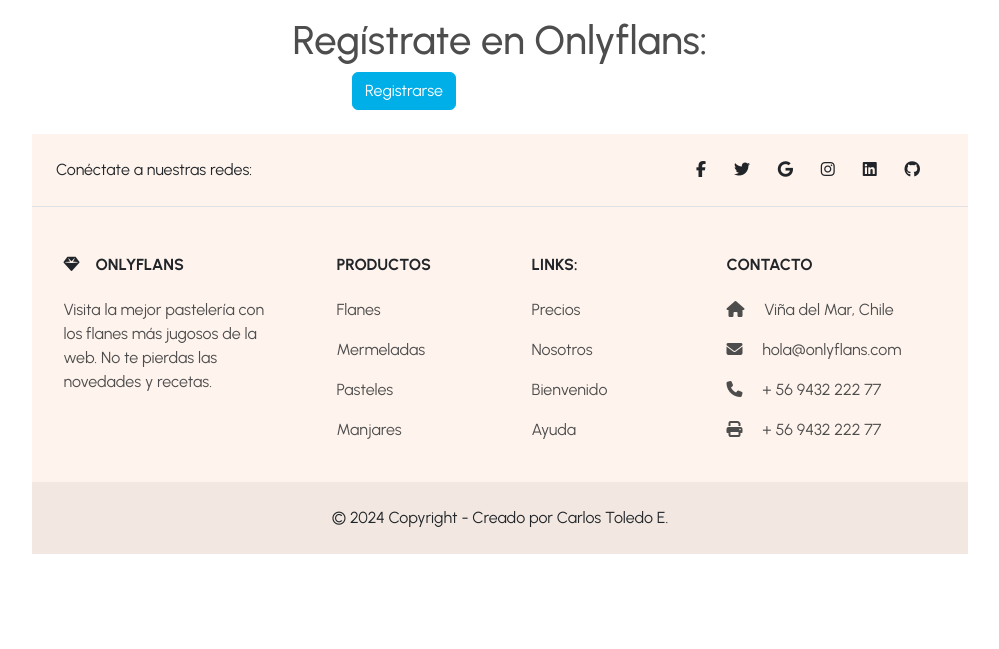
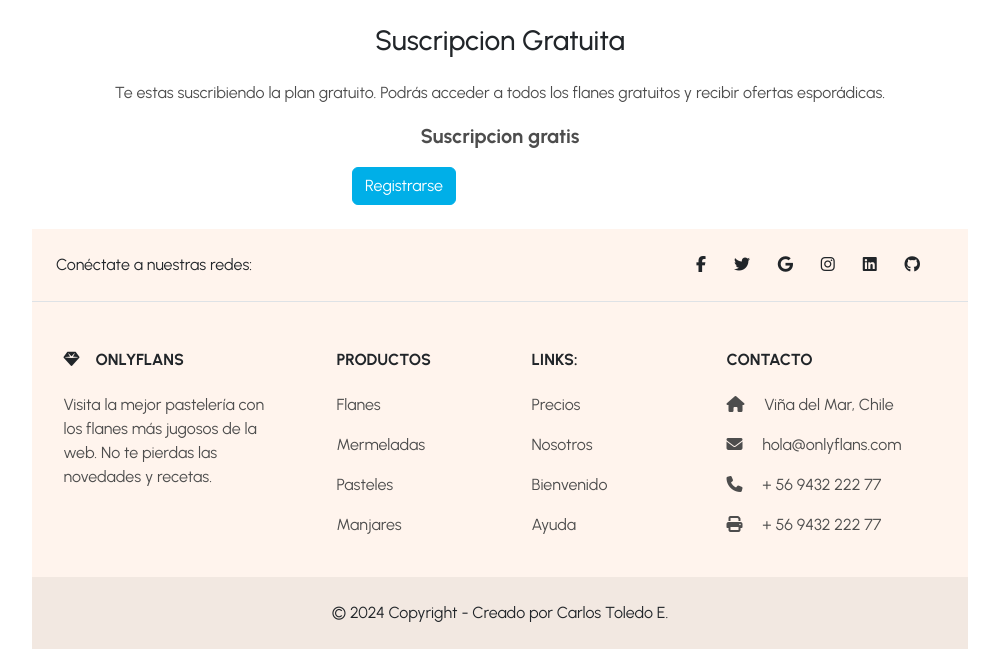
Before and after one commit to carlostoledoe/onlyflans, a Django app: template main/templates/registration/register.html in a window 1280 px wide. Shown: the part 229-878 px from the top of the page, without its empty margins (140-1139 px from the left). Before the commit the page ends 783 px from the top, so only its background shows below. Run offline with Django 5.2, Linux system fonts and the light colour scheme; the template is opened without the code that fills it: most values are stand-ins (such as "Sample title", 1, 10 or a date in 2020).

Commit message:
[CHORE] Update the text from template register

```diff
--- a/main/templates/registration/register.html
+++ b/main/templates/registration/register.html
@@ -1,7 +1,9 @@
 {% extends 'base.html' %}
 
 {% block content %}
-<h1 class="text-center">Regístrate en Onlyflans:</h1>
+<h3 class="text-center my-4">Suscripcion Gratuita</h3>
+<p class="text-center">Te estas suscribiendo la plan gratuito. Podrás acceder a todos los flanes gratuitos y recibir ofertas esporádicas.</p>
+<p class="fs-5 text-center fw-bold"> Suscripcion gratis</p>
 <div class="row">
     <div class="col-4 offset-4">
         <form method="post" action="{% url 'register' %}">
```
Also changed, not shown: db.sqlite3.
